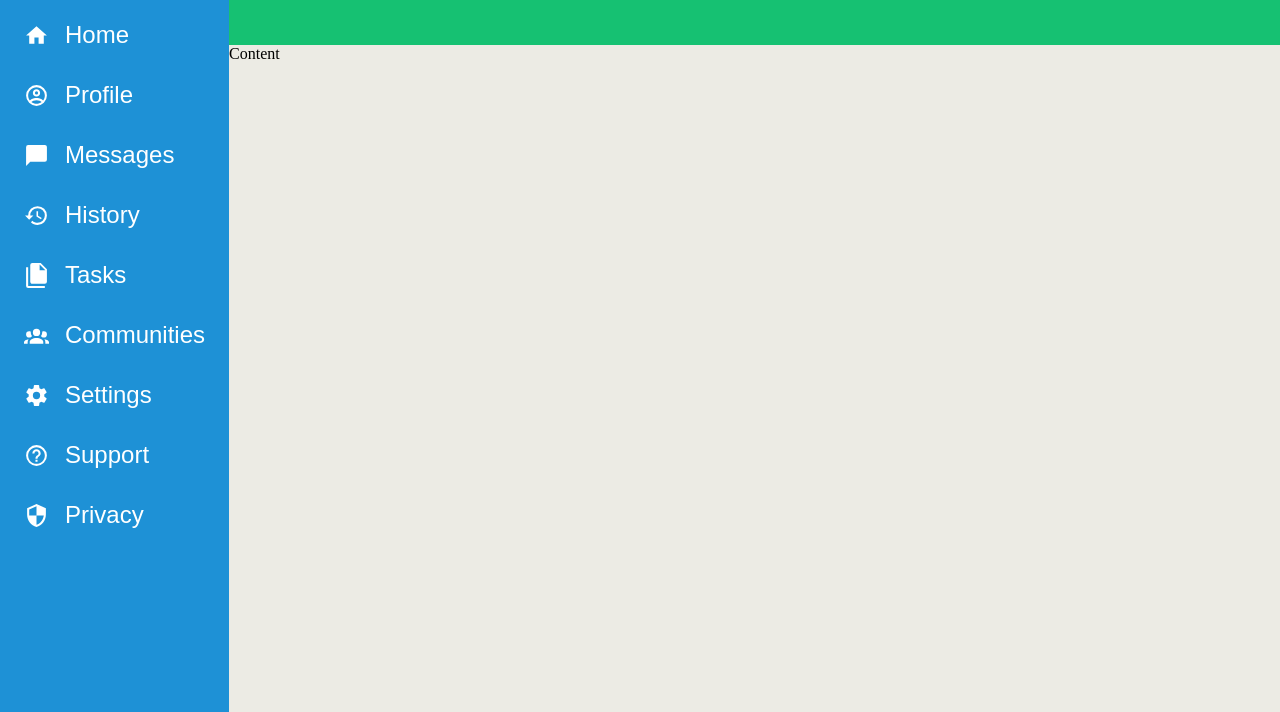
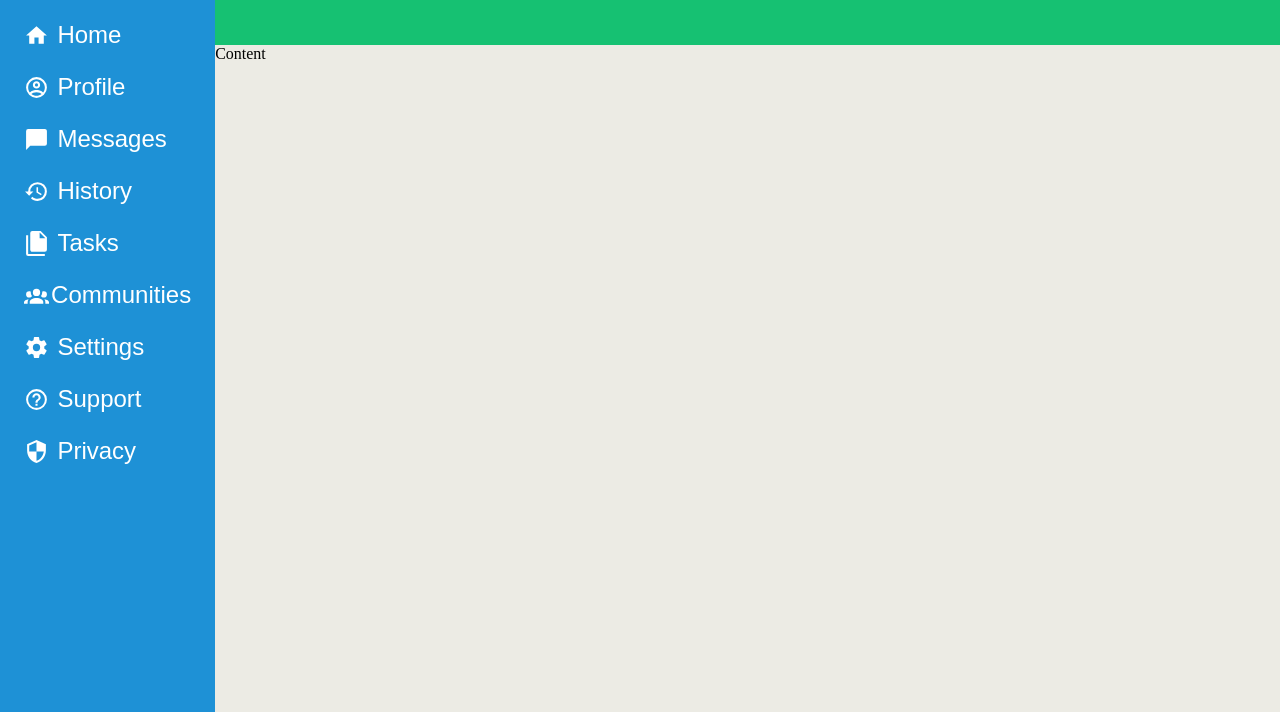
Before and after one commit to alexrnguyen/admin-dashboard, a plain HTML site: page index.html in a window 1280 px wide. Shown: the part 88-800 px from the top of the page. Drawn offline with Linux system fonts and the light colour scheme.

Commit message:
Change sidebar from flex to grid

```diff
--- a/style.css
+++ b/style.css
@@ -30,16 +30,15 @@ body, html {
 }
 
 .dashboard-options {
-    display: flex;
-    flex-direction: column;
-    gap: 2rem;
+    display: grid;
+    gap: 1.5rem;
     padding: 1.5rem;
 }
 
 .dashboard-item {
-    display: flex;
+    display: grid;
+    grid-template-columns: 1fr 4fr;
     align-items: center;
-    gap: 1rem;
 }
 
 a {
```
